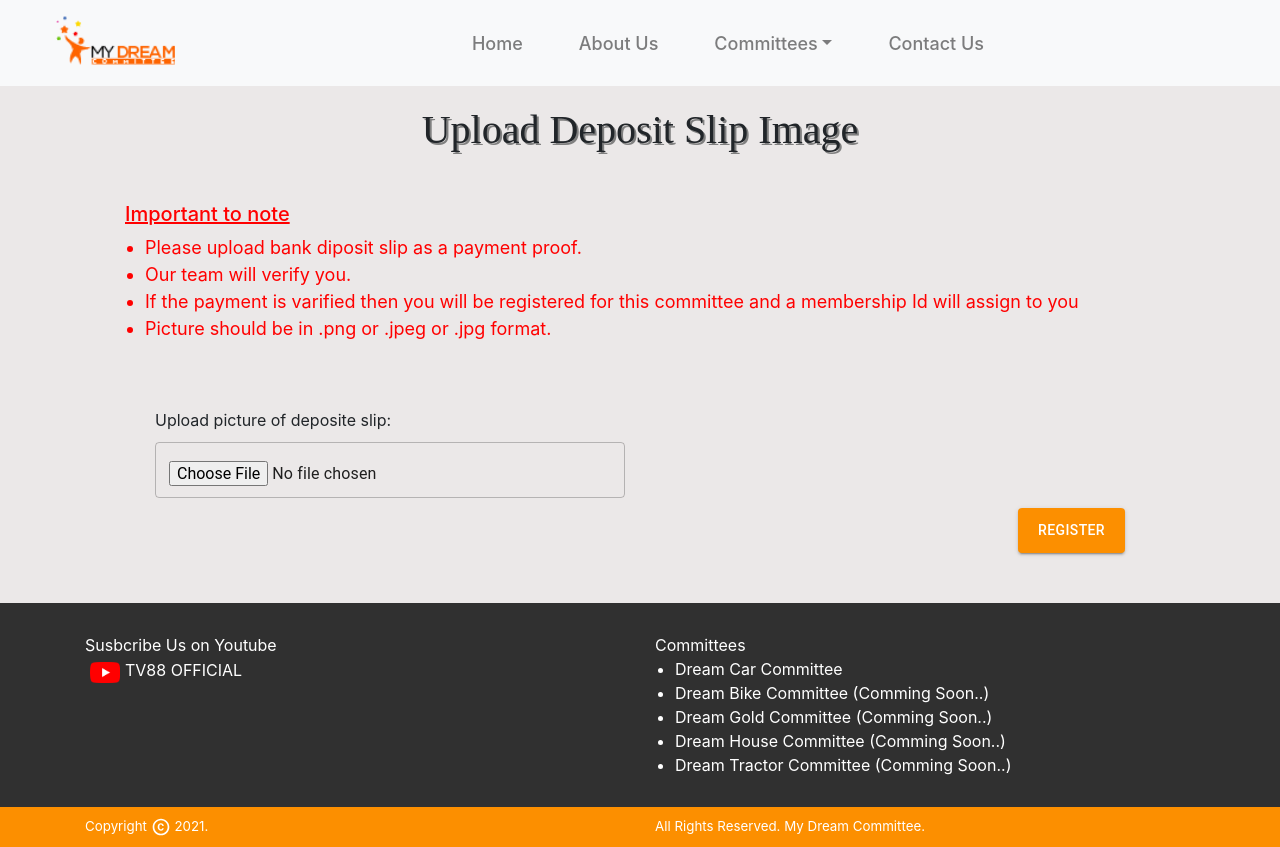
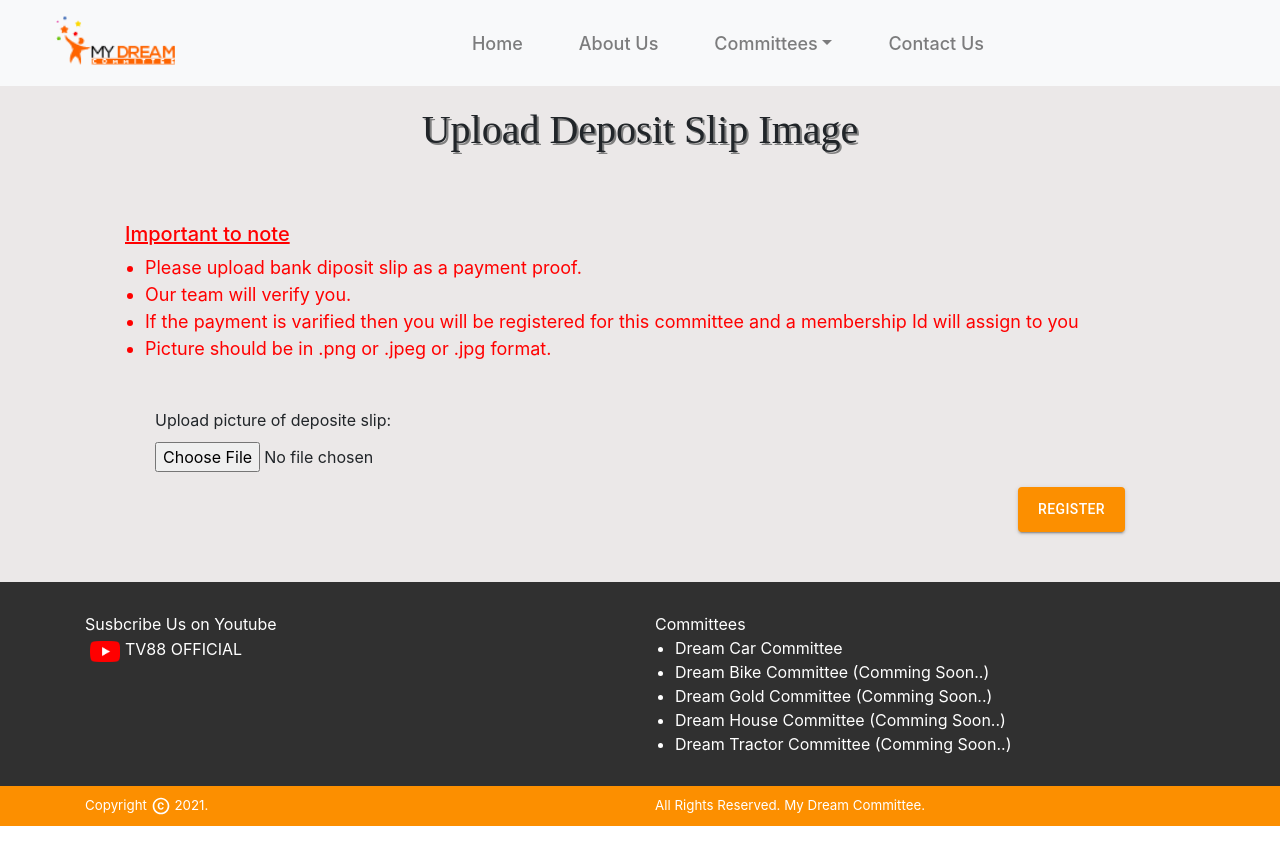
Before and after one commit to Hammadraza809/mydreamcommittee, a React (Create React App) app: page /image in a window 1280 px wide. After the commit the page ends 826 px from the top, so only its background shows below. Built offline with nearby package versions, Linux system fonts and the light colour scheme.

Commit message:
Registration form updated

```diff
--- a/src/components/pages/register/Content.js
+++ b/src/components/pages/register/Content.js
@@ -7,7 +7,7 @@ import TextField from "@material-ui/core/TextField";
 import Button from '@material-ui/core/Button'
 import Select from '@material-ui/core/Select';
 import Checkbox from '@material-ui/core/Checkbox';
-import { Formik, Form, useField, Field } from 'formik';
+import { Formik, Form, useField, Field, FormikConfig, FormikValues } from 'formik';
 import CircularProgress from '@material-ui/core/CircularProgress';
 import * as Yup from 'yup';
 import Imageup from './ImageUp';
@@ -61,11 +61,12 @@ const validationSchema = Yup.object({
     .oneOf([true], "You must accept the terms and conditions")
 });
 
-function Main(props) {
+export default function Main(props) {
   const classes = useStyles();
   const [committee, setCommittee] = useState([]);
   const [loading, setLoading] = useState(false);
-  const [response, setResponse] = useState([null]);
+  // const [response, setResponse] = useState([null]);
+  // const [currentStep, setCurrentStep] = useState(0);
 
   useEffect(() => {
     async function getData() {
@@ -101,12 +102,17 @@ function Main(props) {
       .then(res => res.json())
       .then(result => {
         setLoading(false);
-        console.log(result);
-        setResponse(result);
+        localStorage.setItem("id",result.data.users[0].id);
+        localStorage.setItem("nic",result.data.users[0].cnic);
         props.props.history.push('/image');
       })
       .catch(err => console.log(err));
   }
+
+  // const steps = [
+  //   <Main next={handleNextStep} data={data} />,
+  //   <Imageup next={handleNextStep} prev={handlePrevStep} data={data} />
+  // ];
 
   return (
     <div className="registerFrom">
@@ -258,4 +264,3 @@ function Main(props) {
     </div>
   );
 }
-export default Main;
--- a/src/components/pages/register/ImageUp.css
+++ b/src/components/pages/register/ImageUp.css
@@ -1,8 +1,8 @@
 .imgForm{
-    padding: 40px 50px 50px 50px;
+    padding: 20px 50px 50px 50px;
 }
 .slipimg{
     font-size: large;
-    padding: 20px 40px 0px 40px;
+    padding: 40px 0px 0px 40px;
     color: red;
 }
--- a/src/components/pages/register/ImageUp.js
+++ b/src/components/pages/register/ImageUp.js
@@ -33,67 +33,63 @@ const useStyles = makeStyles((theme) => ({
   },
 }));
 
-const MyTextField = ({ type, rows, multiline, placeholder, ...props }) => {
-  const [field, meta] = useField(props);
-  const errorText = meta.error && meta.touched ? meta.error : "";
-  return (
-    <TextField
-      type={type}
-      rows={rows}
-      multiline={multiline}
-      placeholder={placeholder}
-      {...field}
-      helperText={errorText}
-      variant="outlined"
-      error={!!errorText}
-    />
-  )
-}
+const SUPP_FORMAT = ['image/jpg','image/jpeg','image/png'];
+
 const validationSchema = Yup.object({
-  // photo: Yup.mixed().required('Please upload picture of bank deposite slip')
-  //   .test("size", "Image should be  format", (value) => {
-  //     return value && value[0].size <= 500000;
-
-  //   }),
+  photo: Yup.mixed().required('Please upload picture of bank deposite slip')
+    .test("fileType", "Image should be jpg/png/jpeg format", (value) => {
+      SUPP_FORMAT.includes(value.type);
+    }),
 });
 
 function ImageUp(props) {
-  console.log(props);
-  console.log(props.props);
+  const id = localStorage.getItem("id");
+  const nic = localStorage.getItem("nic");
+
   const classes = useStyles();
   const [loading, setLoading] = useState(false);
   const [open, setOpen] = useState(false);
   const [response, setResponse] = useState([null]);
 
   const handleClose = () => {
+    props.history.push('/register');
     setOpen(false);
   };
 
   const onRegister = data => {
-    const obj = {
-
-    }
     setLoading(true);
-    fetch(`https://mydreamcommittee.com/v1/users`, {
+    let formdata = new FormData();
+    formdata.append("attributes", JSON.stringify({
+      "title": `image-${id}`,
+      "filename": `-${nic}`,
+    }));
+    formdata.append("imagefile", data.photo);
+    console.log(formdata);
+    fetch(`https://mydreamcommittee.com/v1/userimage/${id}/images`, {
       method: 'POST',
-      headers: {
-        'Accept': 'application/json',
-        'Content-Type': 'application/json'
-      },
-      body: JSON.stringify(obj)
+      body: formdata,
     })
       .then(res => res.json())
       .then(result => {
-        setLoading(false);
-        setResponse(result.messages);
-        setOpen(true);
+        if (result.statusCode === 201) {
+          setLoading(false)
+          console.log(result);
+          setResponse("Registration Successfull. Our team will contact you shortly.");
+          setOpen(true);
+        }
+        else {
+          setLoading(false);
+          setResponse("Registration unsuccessfull. Please try again latter.")
+          setOpen(true);
+        }
+
       })
-      .catch(err => console.log(err));
+      .catch(err => console.log(err))
   }
 
   return (
     <div>
-      <Header/>
+      <Header />
       <div className="registerFrom">
         <Container>
           <div className="heading">
@@ -118,20 +114,24 @@ function ImageUp(props) {
               validationSchema={validationSchema}
               onSubmit={(data, { setSubmitting, resetForm }) => {
                 setSubmitting(true);
-                onRegister(data);
+                // onRegister(data);
                 setSubmitting(false);
                 resetForm({})
               }}
             >
-              {({ values, errors, isSubmitting, resetForm }) => (
+              {({ errors, isSubmitting, setFieldValue, }) => (
                 <Form>
                   <Row className="firstRow">
                     <Col xs={12} sm={12} md={6} lg={6} className="coll" className={classes.root}>
                       <label>Upload picture of deposite slip:</label><br />
-                      <MyTextField
+                      <input
                         type='file'
                         name="photo"
+                        onChange={(e) => {
+                          setFieldValue("photo", e.target.files[0])
+                        }}
                       />
+                      {<div style={{ color: 'red' }}><small>{errors.photo}</small></div>}
                     </Col>
                   </Row>
                   <Row className="btnRow">
@@ -165,7 +165,7 @@ function ImageUp(props) {
         </Container>
         <ShowModal open={open} onClose={handleClose} res={response} />
       </div>
-      <Footer/>
+      <Footer />
     </div>
   );
 }
```
